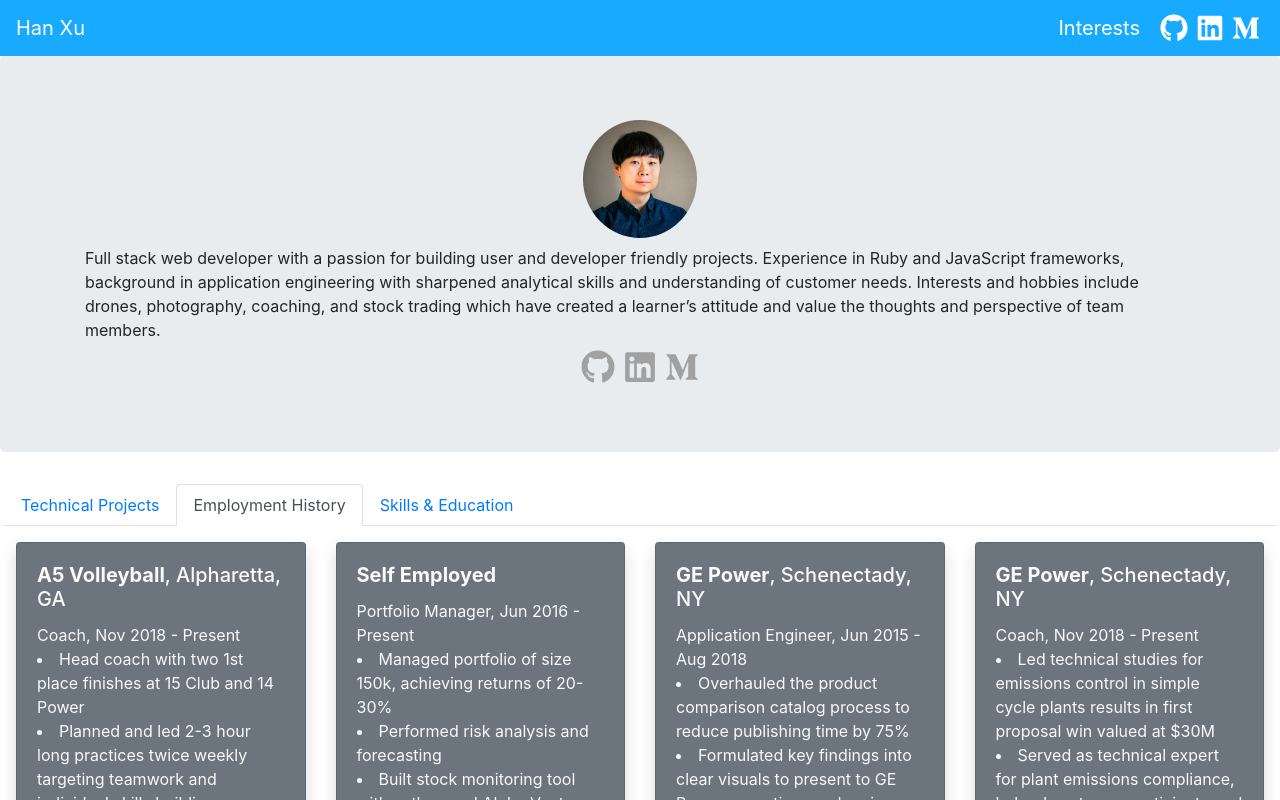
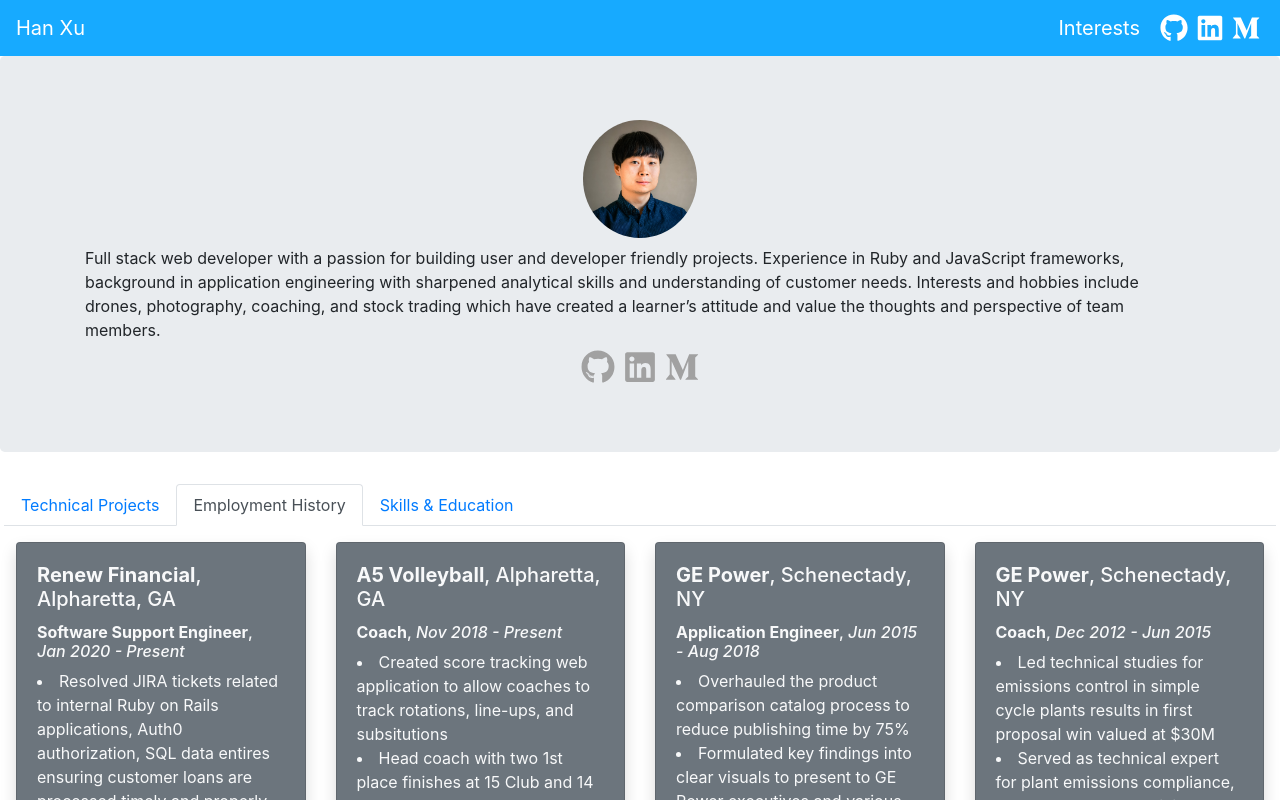
Before and after one commit to hanxu27/portfolio, a React (Create React App) app: page / in a window 1280 px wide. Both pictures are taken after a click on the tab "Employment History". Shown: the top 800 px of the page. Built offline with nearby package versions, Linux system fonts and the light colour scheme.

Commit message:
added RF to history

```diff
--- a/src/components/tabs/Employment.js
+++ b/src/components/tabs/Employment.js
@@ -3,50 +3,75 @@
 
 const jobList = [
   {
+    company: "Renew Financial",
+    location: "Alpharetta, GA",
+    title: "Software Support Engineer",
+    duration: "Jan 2020 - Present",
+    responsibilities: [
+      "Resolved JIRA tickets related to internal Ruby on Rails applications, Auth0 authorization, SQL data entires ensuring customer loans are processed timely and properly avoiding loss of business through delays",
+      "Developed user stories for new self-serve features enabling sales team members to resolve issues within internal tools",
+      "Documented all process changes in Confluence"
+    ]
+  },
+  {
     company: "A5 Volleyball",
     location: "Alpharetta, GA",
     title: "Coach",
     duration: "Nov 2018 - Present",
-    responsibilities: ["Head coach with two 1st place finishes at 15 Club and 14 Power", "Planned and led 2-3 hour long practices twice weekly targeting teamwork and individual skills building"]
-  },
-  {
-    company: "Self Employed",
-    location: "",
-    title: "Portfolio Manager",
-    duration: "Jun 2016 - Present",
-    responsibilities: ["Managed portfolio of size 150k, achieving returns of 20-30%", "Performed risk analysis and forecasting", "Built stock monitoring tool with python and Alpha Vantage API"]
+    responsibilities: [
+      "Created score tracking web application to allow coaches to track rotations, line-ups, and subsitutions",
+      "Head coach with two 1st place finishes at 15 Club and 14 Power",
+      "Planned and led 2-3 hour long practices twice weekly targeting teamwork and individual skills building"
+    ]
   },
   {
     company: "GE Power",
     location: "Schenectady, NY",
     title: "Application Engineer",
     duration: "Jun 2015 - Aug 2018",
-    responsibilities: ["Overhauled the product comparison catalog process to reduce publishing time by 75%", "Formulated key findings into clear visuals to present to GE Power executives and various internal customers", "Developed new engineering tools for power plant emissions calculation reducing processing time for deliverables by 80%", "Planned and hosted business-wide council and synergy meetings to share key business and competitor intelligence"]
+    responsibilities: [
+      "Overhauled the product comparison catalog process to reduce publishing time by 75%",
+      "Formulated key findings into clear visuals to present to GE Power executives and various internal customers",
+      "Developed new engineering tools for power plant emissions calculation reducing processing time for deliverables by 80%",
+      "Planned and hosted business-wide council and synergy meetings to share key business and competitor intelligence"
+    ]
   },
   {
     company: "GE Power",
     location: "Schenectady, NY",
     title: "Coach",
-    duration: "Nov 2018 - Present",
-    responsibilities: ["Led technical studies for emissions control in simple cycle plants results in first proposal win valued at $30M", "Served as technical expert for plant emissions compliance, helped customers anticipate and mitigate regulatory hurdles", "Took initiatives to lean out engineering tools and proposal processes decreasing turnaround time by 35%"]
-  },
-]
+    duration: "Dec 2012 - Jun 2015",
+    responsibilities: [
+      "Led technical studies for emissions control in simple cycle plants results in first proposal win valued at $30M",
+      "Served as technical expert for plant emissions compliance, helped customers anticipate and mitigate regulatory hurdles",
+      "Took initiatives to lean out engineering tools and proposal processes decreasing turnaround time by 35%"
+    ]
+  }
+];
 
 const Employment = () => {
   return (
     <Row className="justify-content-center">
-      {jobList.map(job =>
+      {jobList.map(job => (
         <Col className="mb-2" lg={3} md={5}>
           <Card bg="secondary" text="light" className="shadow h-100">
             <Card.Body>
-              <Card.Title><b>{job.company}</b>{job.location !== "" && `, ${job.location}`}</Card.Title>
-              <Card.Text>{job.title}, {job.duration}
-                {job.responsibilities.map(res => <li>{res}</li>)}
+              <Card.Title>
+                <b>{job.company}</b>
+                {job.location !== "" && `, ${job.location}`}
+              </Card.Title>
+              <Card.Text>
+                <h6>
+                  <b>{job.title}</b>, <i>{job.duration}</i>
+                </h6>
+                {job.responsibilities.map(res => (
+                  <li>{res}</li>
+                ))}
               </Card.Text>
             </Card.Body>
           </Card>
         </Col>
-      )}
+      ))}
     </Row>
   );
 };
```
Also changed, not shown: 1 other file (tests, documents, lock files or other folders).
